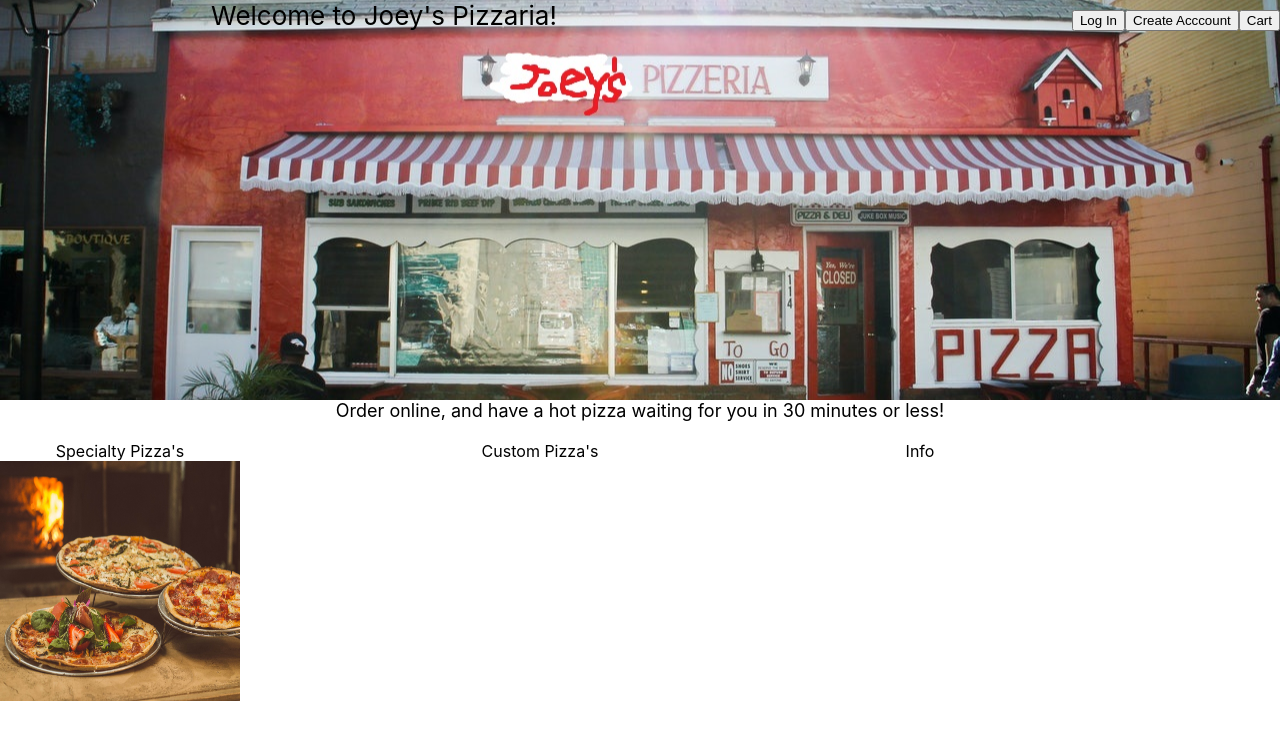
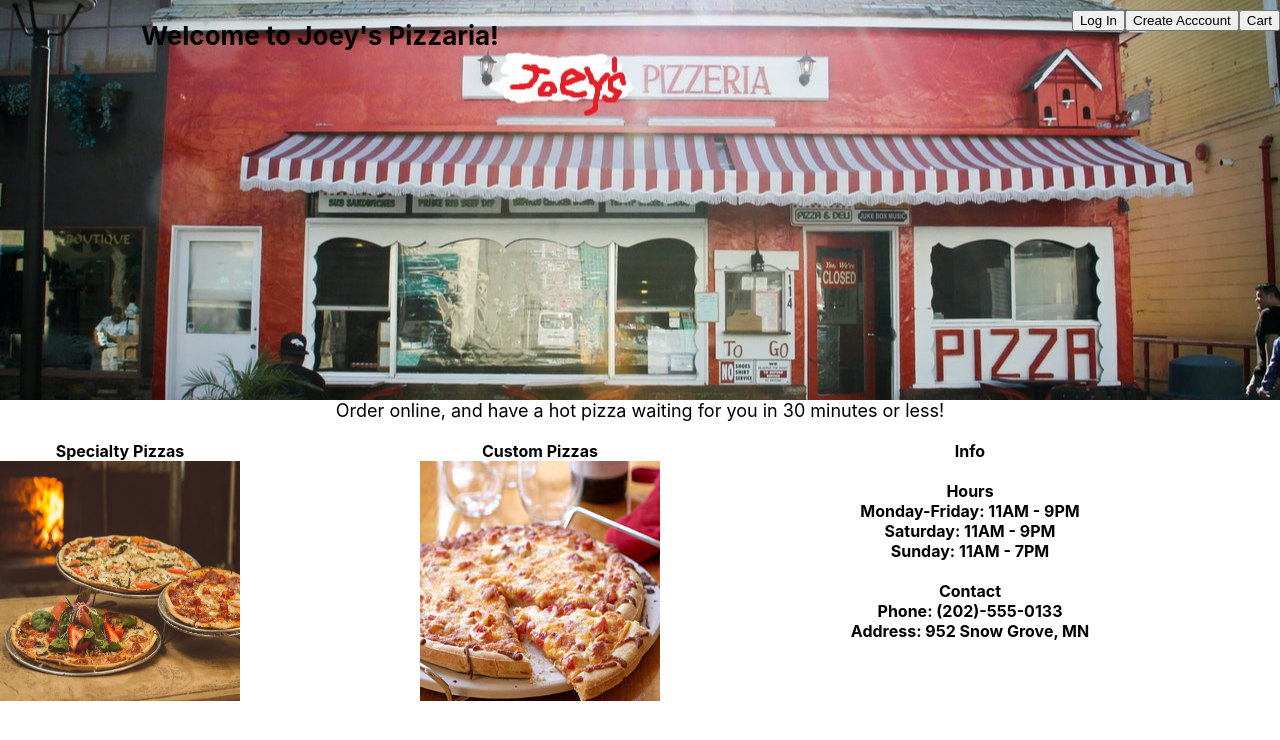
Before and after one commit to FuegoConQueso/Pizza-OLO, a React (Create React App) app: page / in a window 1280 px wide. Shown: the top 740 px of the page. Built offline with nearby package versions, Linux system fonts and the light colour scheme.

Commit message:
Custom, Info, and Text changes
Added a clickable custom pizza image.

Added the info section including: Hours, Location and Number (Both location and number are fake).

Adjusted the appearence of Text

```diff
--- a/src/components/Header.css
+++ b/src/components/Header.css
@@ -3,8 +3,10 @@
   }
 
 .header-text {
-    width: 60%;
+    width: 50%;
+    padding: 20px;
     float: left;
+    font-weight: bold;
 }
 
 .login-button, .signup-button, .cart-button {
--- a/src/components/HomeBody.css
+++ b/src/components/HomeBody.css
@@ -15,14 +15,22 @@
 .specialty {
     width: auto;
     float: left;
+    font-weight: bold;
 }
 
 .custom {
     width: 600px;
     float: left;
+    font-weight: bold;
 }
 
 .store-info {
-    width: 1000px;
+    width: 1100px;
+    float: center;
+    font-weight: bold;
+}
+
+.store-hours, .store-contact{
+    width: 1100px;
     float: center;
 }
--- a/src/components/HomeBody.js
+++ b/src/components/HomeBody.js
@@ -1,6 +1,7 @@
 import React, { Component } from 'react';
 import './HomeBody.css';
 import SpecialtyImage from '../assets/specialty-pizzas.jpg';
+import CustomImage from '../assets/custom-pizzas.jpg';
 
 class HomeBody extends Component {
   render() {
@@ -12,18 +13,42 @@ class HomeBody extends Component {
             <br />
             <div>
                 <div className="specialty">
-                    Specialty Pizza's
+                    Specialty Pizzas
                     <br />
                     <a href="/custom">
                         <img className="imgContainer" src={SpecialtyImage}/>
                     </a>
                 </div>
                 <div className="custom">
-                    Custom Pizza's
+                    Custom Pizzas
+                    <br />
+                    <a href="/custom">
+                        <img className="imgContainer" src={CustomImage}/>
+                    </a>
                 </div>
                 <div className="store-info">
                     Info
-                </div>
+                    <br /><br />
+
+                    <div className="store-hours">
+                        Hours
+                        <br />
+                        Monday-Friday: 11AM - 9PM
+                        <br />
+                        Saturday: 11AM - 9PM
+                        <br />
+                        Sunday: 11AM - 7PM
+                    </div>
+                    <br />
+                    <div className="store-contact">
+                        Contact
+                        <br />
+                        Phone: (202)-555-0133
+                        <br />
+                        Address: 952 Snow Grove, MN
+                    </div>
+
+                 </div>
 
             </div>
         </div>
```
Also changed, not shown: src/assets/custom-pizzas.jpg (added).
